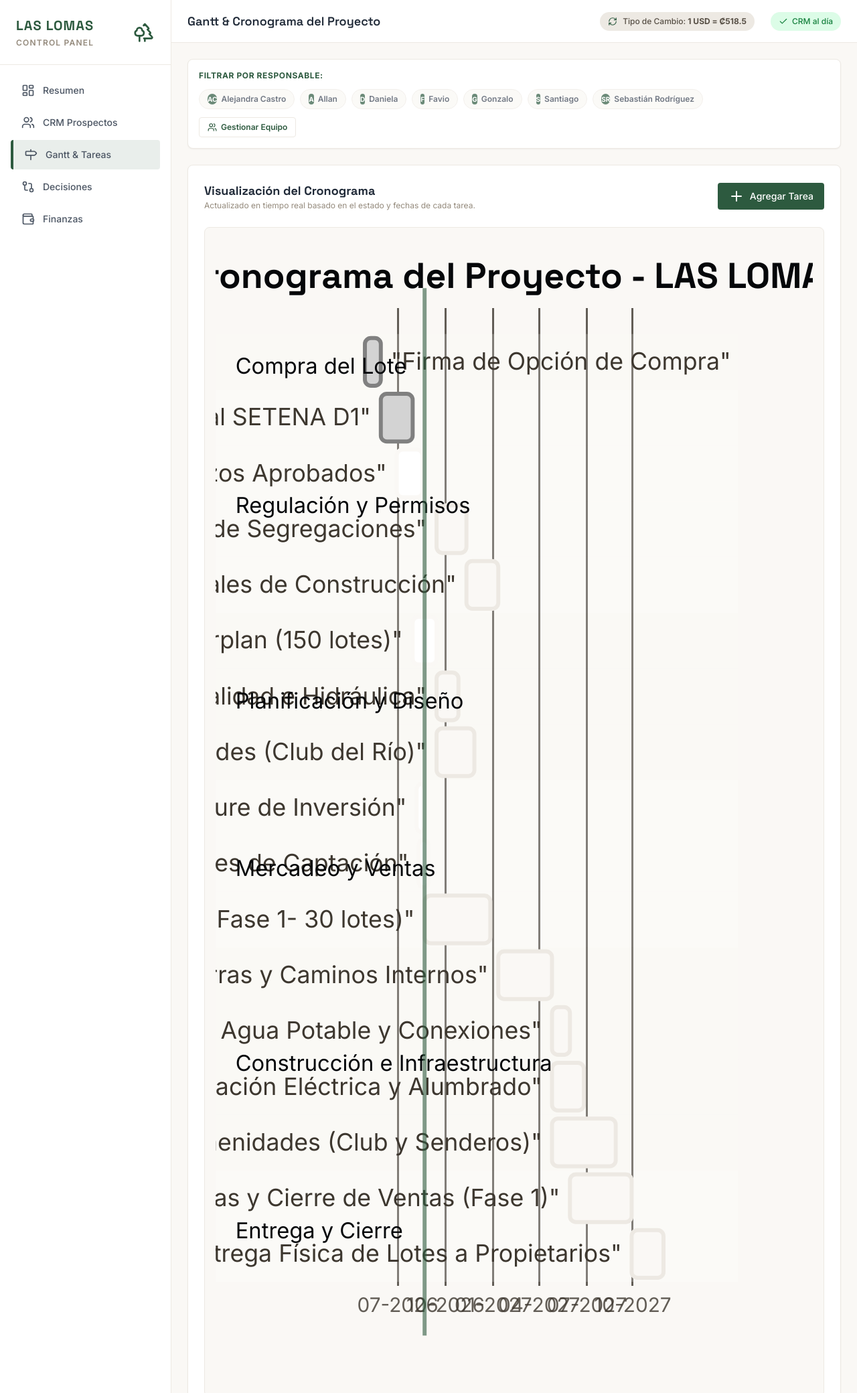
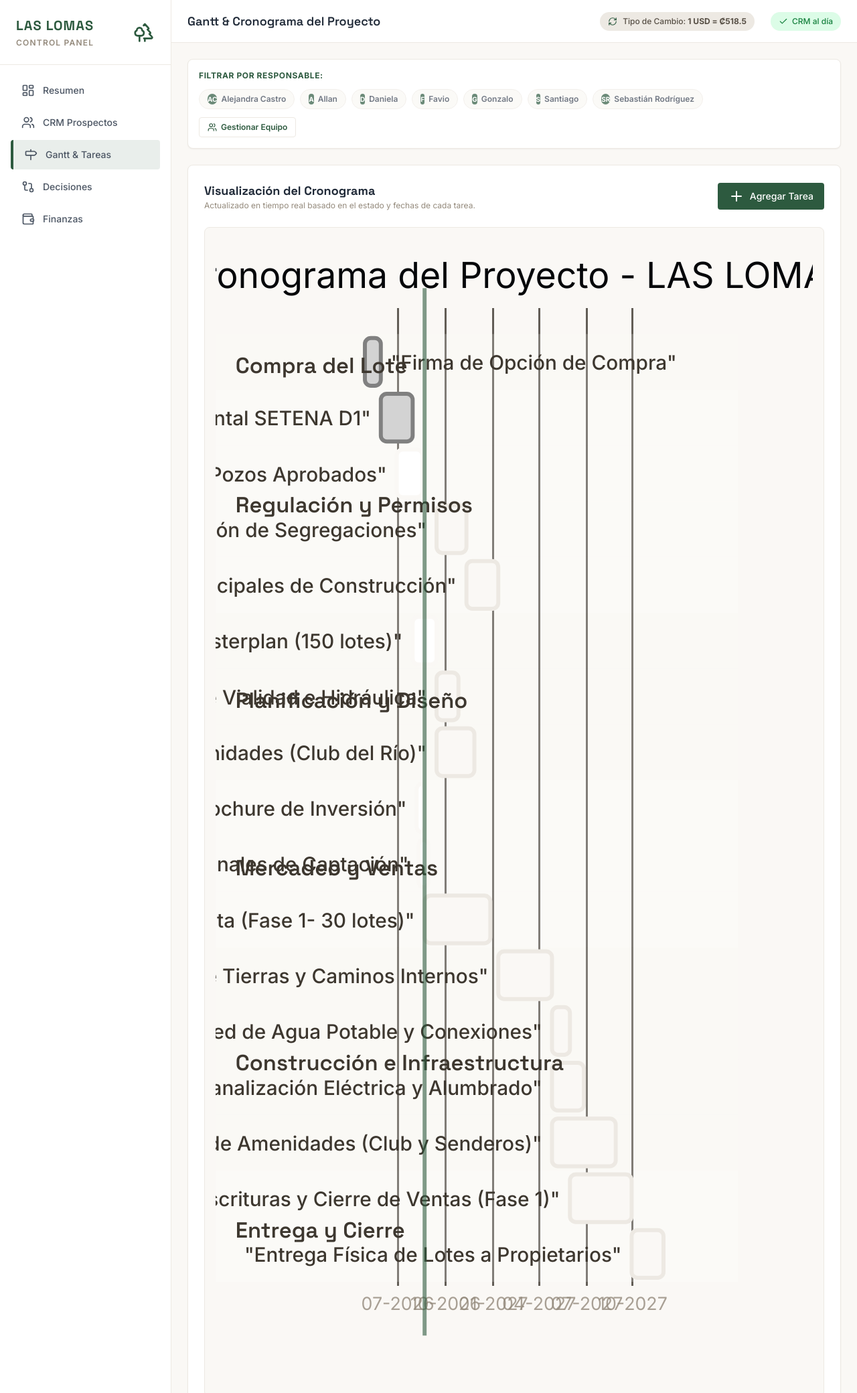
Before and after one commit to macastro80-creator/Las-Lomas, a FastAPI app: page /admin/gantt in a window 1280 px wide. Shown: the top 2080 px of the page at 67% size. Run offline with FastAPI, Linux system fonts and the light colour scheme; data comes from the database, SQL or seed files in the repository; data that the repository does not hold is empty; some libraries are stand-ins or nearby versions.

Commit message:
Auto-commit: update code (1787624677)

```diff
--- a/admin/templates/gantt.html
+++ b/admin/templates/gantt.html
@@ -62,13 +62,38 @@
   .mermaid svg text {
     font-family: 'Inter', sans-serif !important;
   }
-  .mermaid svg .titleText {
+  /* Style the Gantt Title */
+  .mermaid svg .ganttTitleText {
     font-family: 'Space Grotesk', sans-serif !important;
+    font-size: 16px !important;
     font-weight: 700 !important;
+    fill: #2D5A3F !important;
   }
-  .mermaid svg .sectionText {
+  /* Style Section Titles */
+  .mermaid svg .sectionTitle {
     font-family: 'Space Grotesk', sans-serif !important;
+    font-size: 11px !important;
     font-weight: 600 !important;
+    fill: #3D372F !important;
+  }
+  /* Style Task Labels (inside and outside) */
+  .mermaid svg .taskText,
+  .mermaid svg .taskTextOutsideRight,
+  .mermaid svg .taskTextOutsideLeft,
+  .mermaid svg .taskTextClickable,
+  .mermaid svg .taskTextOutside,
+  .mermaid svg .taskTextInside {
+    font-family: 'Inter', sans-serif !important;
+    font-size: 10px !important;
+    font-weight: 500 !important;
+  }
+  /* Style axis tick labels */
+  .mermaid svg .tick text,
+  .mermaid svg .grid text,
+  .mermaid svg g.tick text {
+    font-family: 'Inter', sans-serif !important;
+    font-size: 9px !important;
+    fill: #948A7C !important;
   }
 </style>
 {% endblock %}
```
